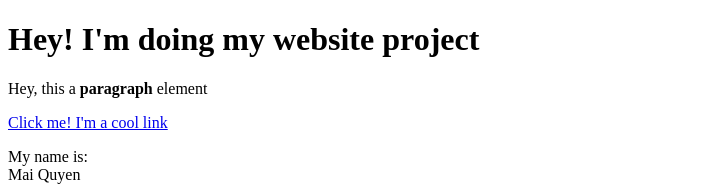
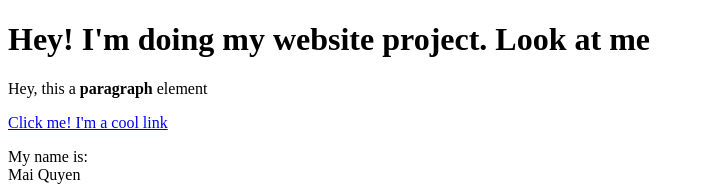
Before and after one commit to maiquyencad/Cartoon_hero, a plain HTML site: page skillshare_lesson1.html in a window 1280 px wide. Shown: the top 186 px of the page, without its empty margins (0-705 px from the left). Drawn offline with Linux system fonts and the light colour scheme.

Commit message:
Update skillshare_lesson1.html

```diff
--- a/skillshare_lesson1.html
+++ b/skillshare_lesson1.html
@@ -9,7 +9,7 @@
 
 <body>
     <h1>
-        Hey! I'm doing my website project
+        Hey! I'm doing my website project. Look at me
     </h1>
     <p>
         Hey, this a <b>paragraph</b> element
```
